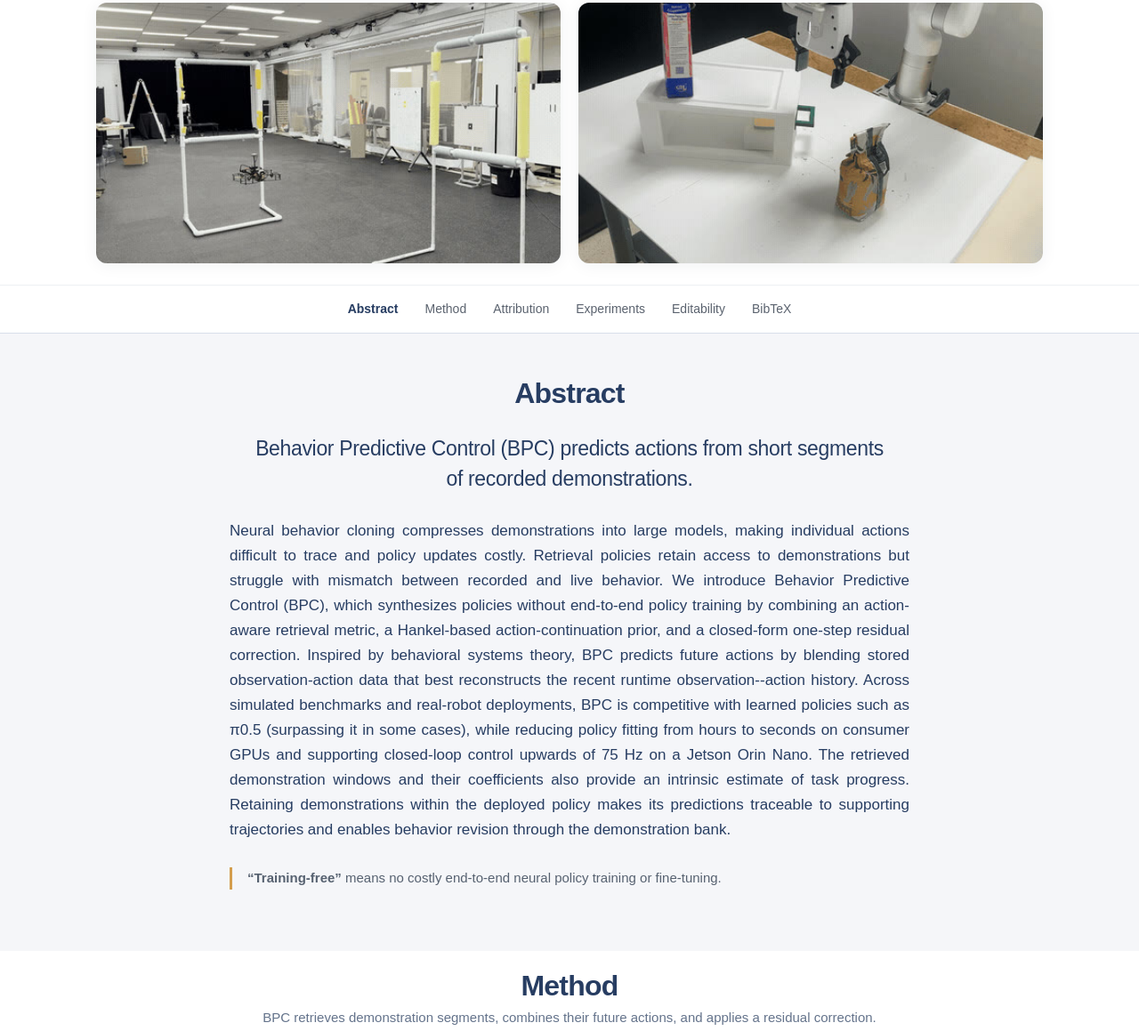
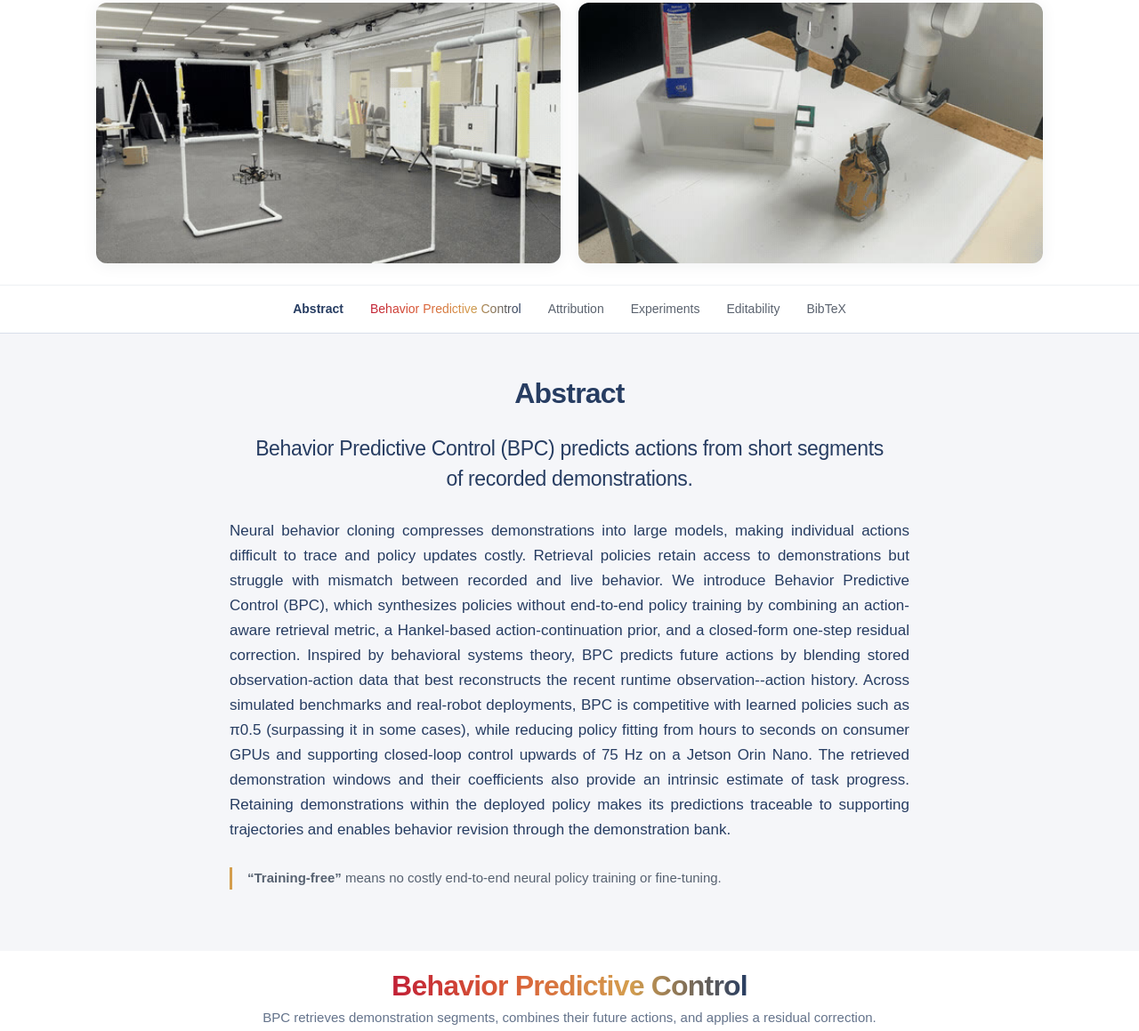
Before and after one commit to trainingfreebehaviorcloning/trainingfreebehaviorcloning.github.io, a plain HTML site: page index.html in a window 1280 px wide. Shown: the part 398-1557 px from the top of the page at 89% size. Drawn offline with Linux system fonts and the light colour scheme.

Commit message:
Restore Behavior Predictive Control heading and navigation label

```diff
--- a/index.html
+++ b/index.html
@@ -66,7 +66,7 @@
     </section>
 
     <nav class="section-nav" aria-label="On this page">
-      <a href="#abstract">Abstract</a><a href="#method">Method</a><a href="#attribution">Attribution</a><a href="#experiments">Experiments</a><a href="#editability">Editability</a><a href="#bibtex">BibTeX</a>
+      <a href="#abstract">Abstract</a><a href="#method"><span class="gradient-text">Behavior Predictive Control</span></a><a href="#attribution">Attribution</a><a href="#experiments">Experiments</a><a href="#editability">Editability</a><a href="#bibtex">BibTeX</a>
     </nav>
 
     <section class="section tinted" id="abstract">
@@ -83,7 +83,7 @@
 
     <section class="section" id="method" data-active-step="retrieval">
       <div class="container">
-        <h2>Method</h2>
+        <h2 class="gradient-text">Behavior Predictive Control</h2>
         <p class="section-intro">BPC retrieves demonstration segments, combines their future actions, and applies a residual correction.</p>
         <figure class="method-figure">
           <div class="method-diagram" role="group" aria-label="Interactive BPC method diagram">
```
